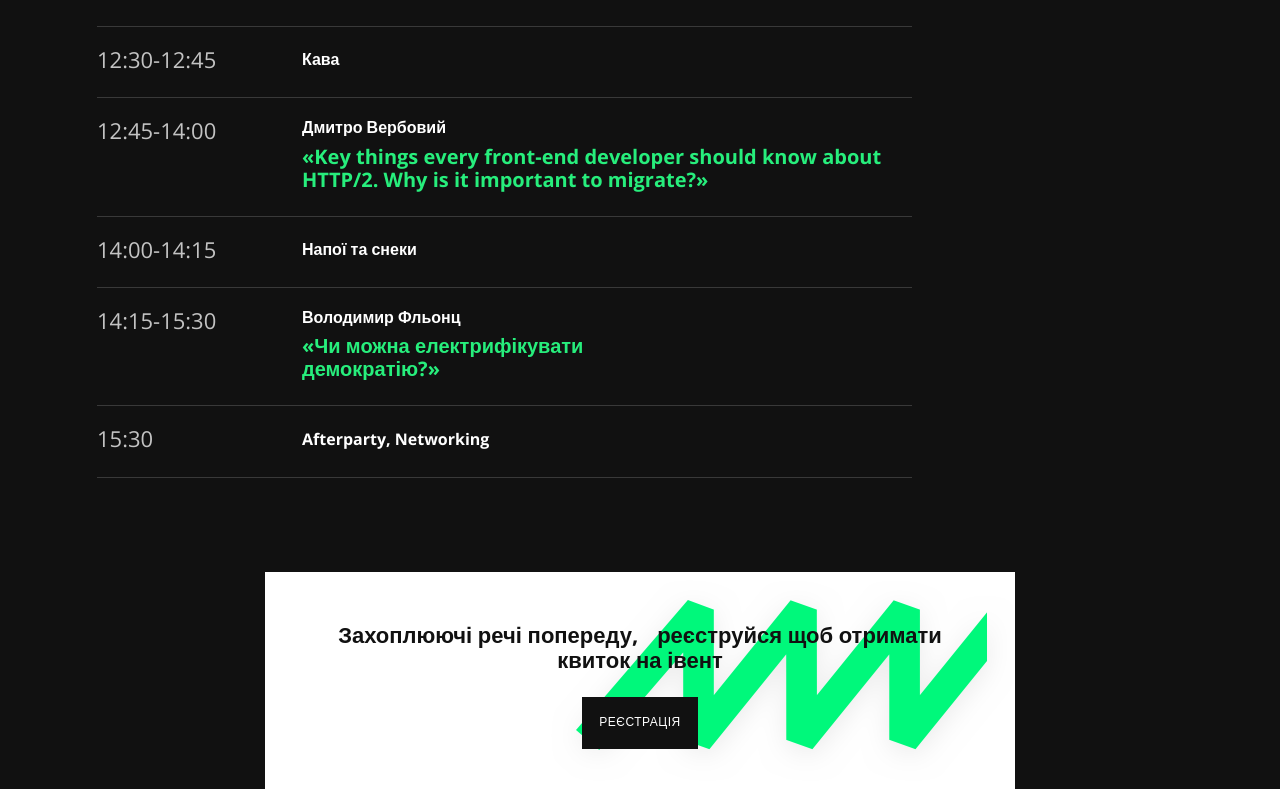
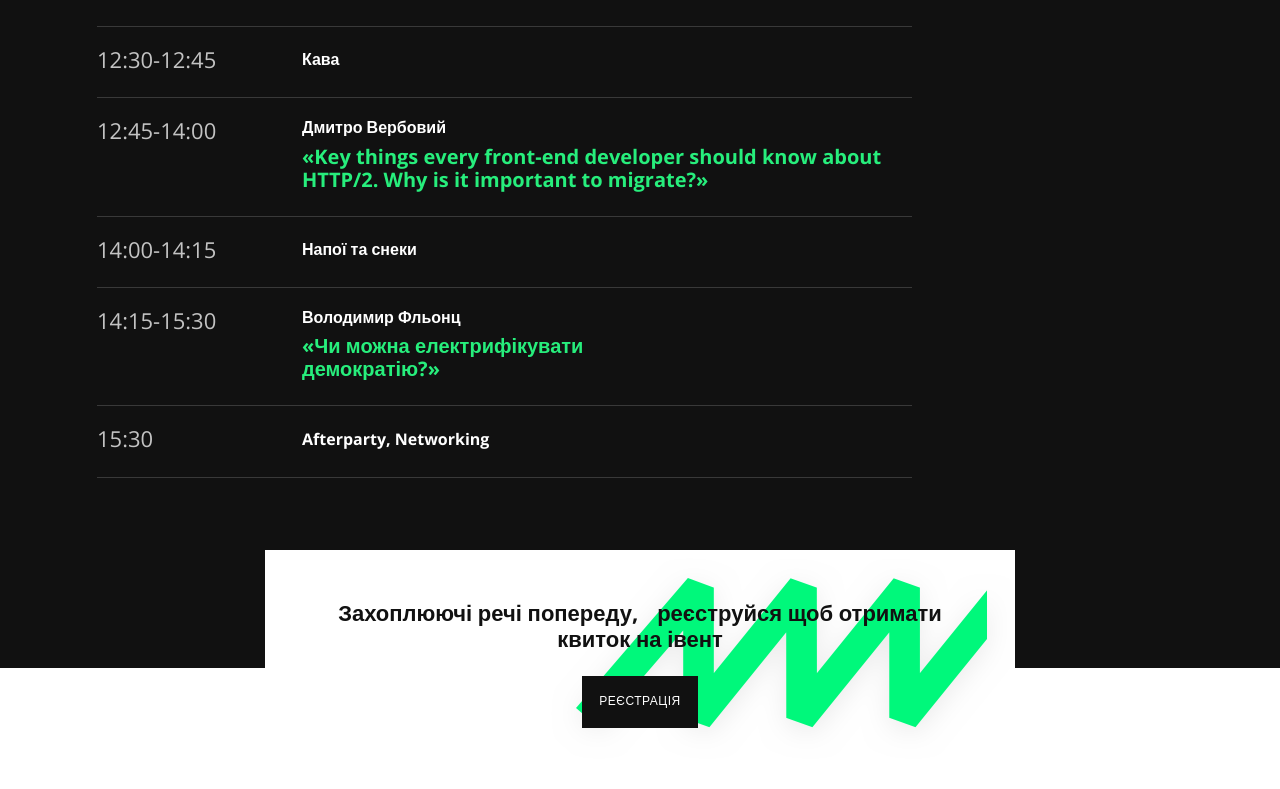
Before and after one commit to prezlyataa/dynamictalks.io, a React app: page / in a window 1280 px wide. Shown: the part 399-1188 px from the top of the page. After the commit the page ends 1167 px from the top, so only its background shows below. Built offline with nearby package versions, Linux system fonts and the light colour scheme.

Commit message:
add register block to Schedule component

```diff
--- a/src/components/Schedule/Schedule.scss
+++ b/src/components/Schedule/Schedule.scss
@@ -3,17 +3,46 @@
 
 .schedule {
   background-color: $color-deep-black;
+  position: relative;
+  background-size: 100% 100%;
+
+  .register-block {
+    position: absolute;
+    margin-left: auto;
+    margin-right: auto;
+    left: 0;
+    right: 0;
+    bottom: -100px;
+
+    .register-block_content {
+      @include respond-to($tablet-portrait) {
+        padding: 25px;
+        background-size: 60% 80%;
+        background-position: 135%
+      }
+
+      &_regbtn {
+        @include respond-to($tablet-portrait) {
+          width: 90%;
+        }
+      }
+    }
+
+    @include respond-to($tablet-portrait) {
+      width: 90%;
+    }
+  }
 
   &_container {
     max-width: 1140px;
     margin: 0 auto;
-    padding: 74px 97px;
+    padding: 74px 97px 170px;
     color: $color-white;
     font-size: 16px;
     font-weight: bold;
 
     @include respond-to($tablet-portrait) {
-      padding: 50px 20px;
+      padding: 50px 20px 150px;
     }
 
       &_title {
```
